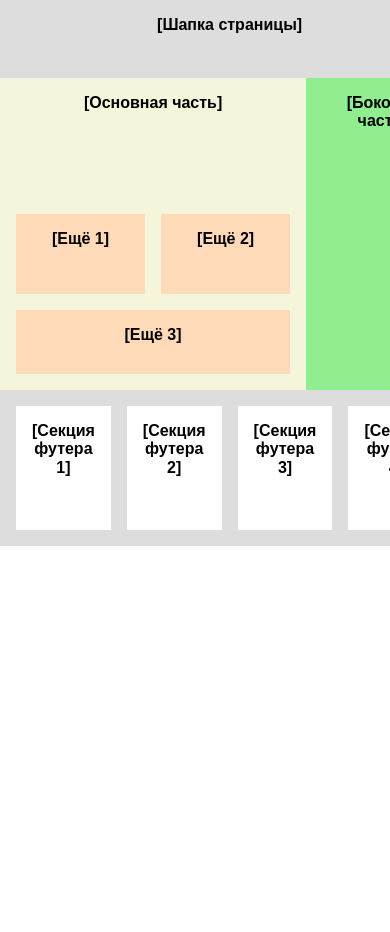
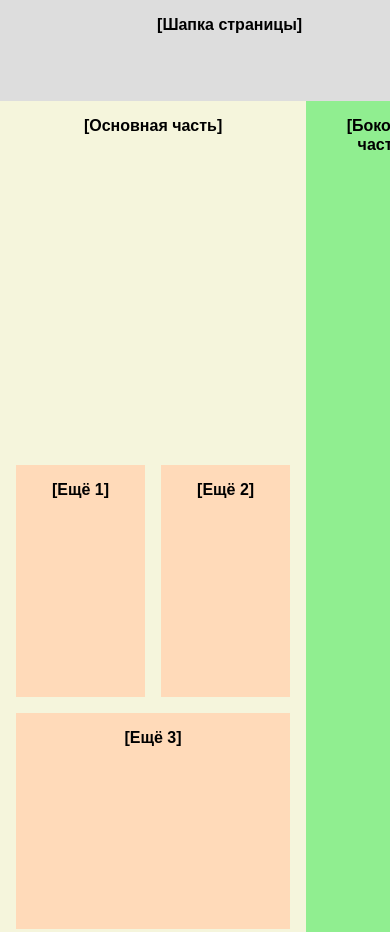
Before and after one commit to polinscik/gridlayout, a plain HTML site: page index.html in a window 390 px wide. Shown: the top 932 px of the page. Before the commit the page ends 844 px from the top, so only its background shows below. Drawn offline with Linux system fonts and the light colour scheme.

Commit message:
responsive layout

```diff
--- a/assets/styles/style.css
+++ b/assets/styles/style.css
@@ -1,7 +1,7 @@
 body {
     display: grid;
     grid-template-columns: 1fr;
-    grid-template-rows: 1fr 4fr 2fr;
+    grid-template-rows: 10% 1fr 20%;
     width: 100vw;
 }
 
@@ -24,6 +24,10 @@ header {
 main {
     grid-row: 2/3;
     grid-column: 1;
+
+    display: grid;
+    grid-template-columns: 2fr 1fr;
+    height: 100vh;
 }
 
 footer {
@@ -34,10 +38,7 @@ header,
 footer {
     background-color: rgb(221, 221, 221);
 }
-main {
-    display: grid;
-    grid-template-columns: 2fr 1fr;
-}
+
 aside {
     grid-column: 2/3;
     background-color: lightgreen;
@@ -84,6 +85,7 @@ footer {
     padding: 1em;
     grid-template-columns: repeat(4, 1fr);
     gap: 1em;
+    flex-wrap: wrap;
 }
 footer div {
     padding: 1em;
```
